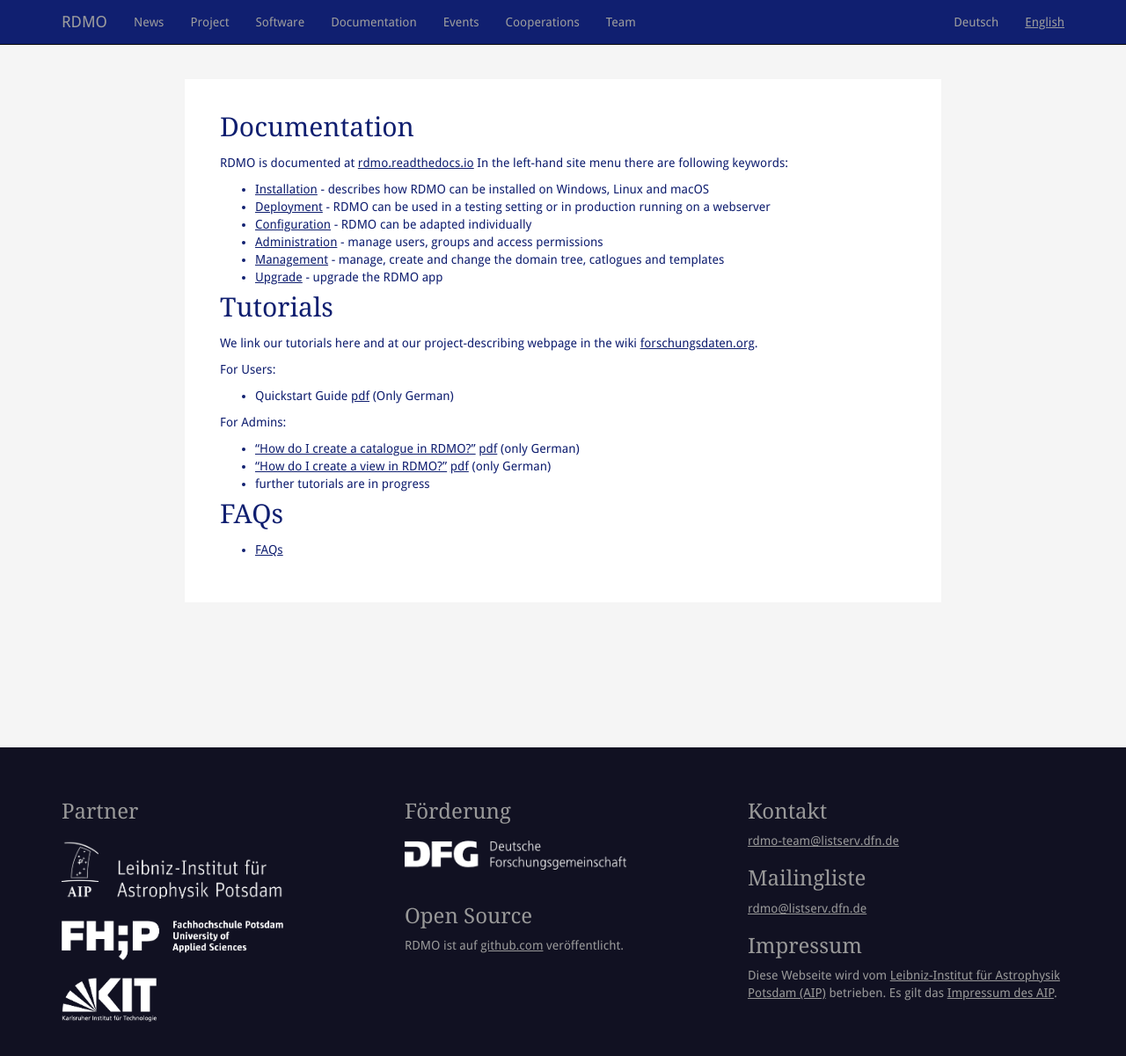
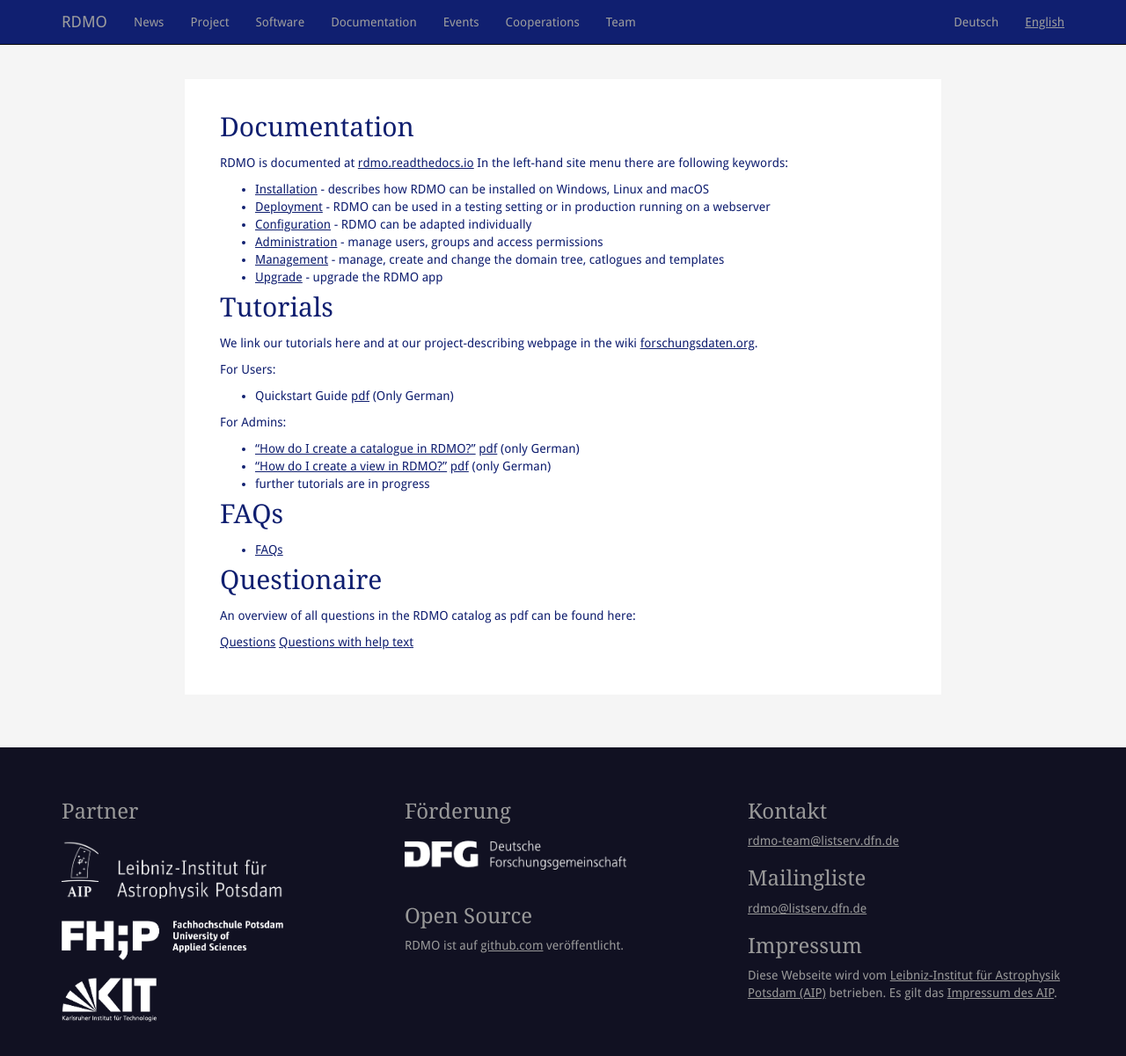
Before and after one commit to rdmorganiser/rdmorganiser.github.io, a Jekyll site: the page built from en/documentation.md, in a window 1280 px wide and 1202 px high. Shown: the whole window at 88% size. Built offline with Jekyll 4.4.1, drawn with Linux system fonts in a browser that asks for light colours; our own code applies the rules of GitHub Pages for plain Markdown files.

Commit message:
added overview of questions

```diff
--- a/en/documentation.md
+++ b/en/documentation.md
@@ -37,3 +37,10 @@
 ====
 
 * [FAQs](http://www.forschungsdaten.org/index.php/FAQs)
+
+Questionaire
+============
+
+An overview of all questions in the RDMO catalog as pdf can be found here:
+
+[Questions]({{ site.baseurl }}/docs/Questions.pdf)	[Questions with help text]({{ site.baseurl }}/docs/Questions_with_help.pdf)
```
Also changed, not shown: dokumentation.md (+7 -0 lines).
